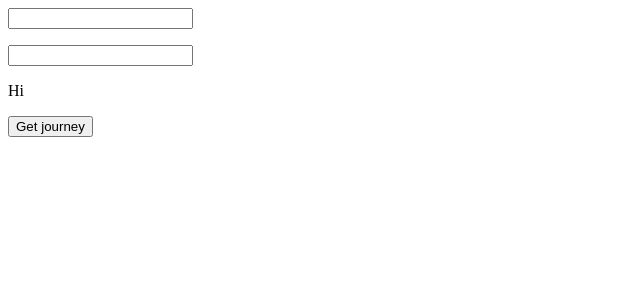
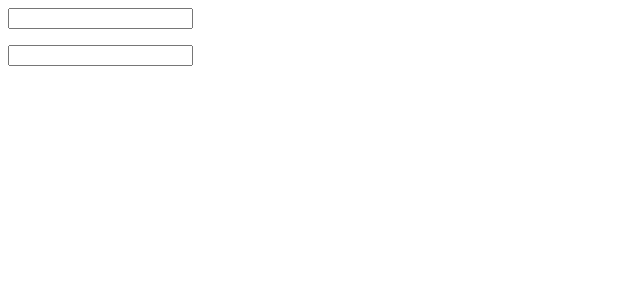
Before and after one commit to pgchamberlin/cyclestreets-frontend, a React (Create React App) app: page / in a window 1280 px wide. Shown: the top 300 px of the page, without its empty margins (0-640 px from the left). Built offline with nearby package versions, Linux system fonts and the light colour scheme.

Commit message:
Remove extra stuff from app component

```diff
--- a/src/App.tsx
+++ b/src/App.tsx
@@ -1,39 +1,13 @@
 import React from "react";
-import { connect } from "react-redux";
-import { bindActionCreators, Dispatch } from "redux";
 
-import Pane from './containers/Pane';
-import { getNewJourney } from "./actions/journey";
+import Pane from "./containers/Pane";
 
-interface AppDispatchProps {
-  getNewJourney: typeof getNewJourney;
-}
-
-const App: React.FunctionComponent<AppDispatchProps> = ({ getNewJourney }) => {
+const App: React.FunctionComponent = () => {
   return (
     <div>
       <Pane />
-      <p>Hi</p>
-      <p>
-        <button
-          onClick={() =>
-            getNewJourney(
-              { longitude: -0.1686023, latitude: 51.4710974, name: "Home" },
-              { longitude: -0.1238763, latitude: 51.5306198, name: "Work" }
-            )
-          }
-        >
-          Get journey
-        </button>
-      </p>
     </div>
   );
 };
 
-const mapDispatchToProps = (dispatch: Dispatch) =>
-  bindActionCreators({ getNewJourney }, dispatch);
-
-export default connect(
-  null,
-  mapDispatchToProps
-)(App);
+export default App;
```
